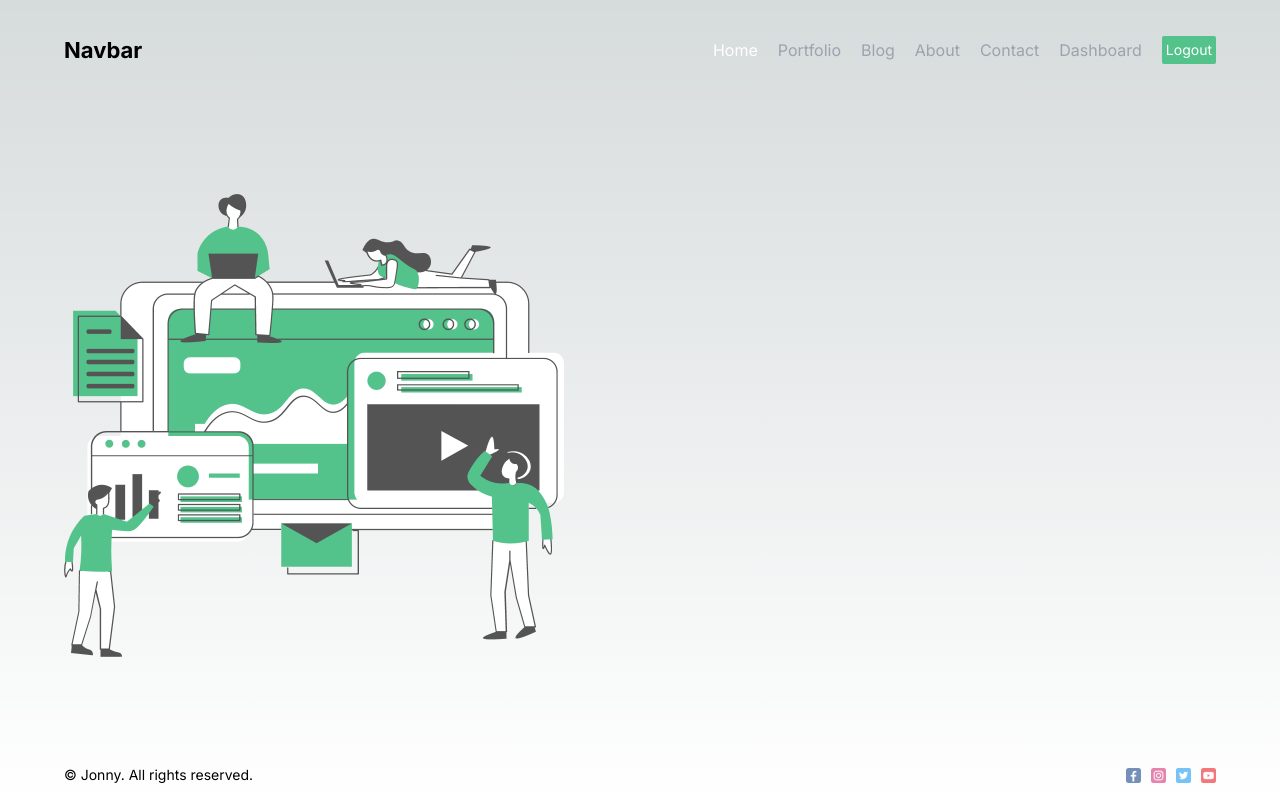
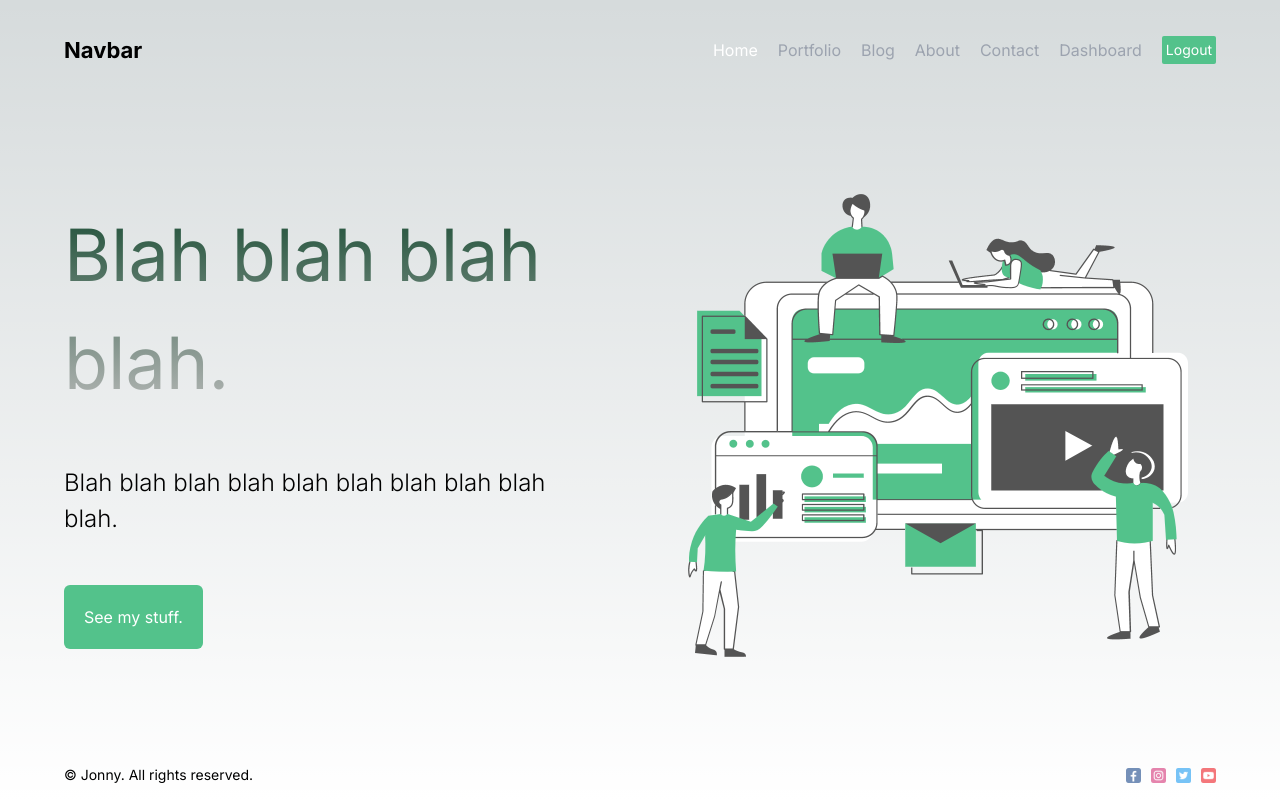
Before and after one commit to jonnyabrams/nextjs13-tryout, a Next.js app: page / in a window 1280 px wide. Built offline with nearby package versions, Linux system fonts and the light colour scheme.

Commit message:
feat: home page content

```diff
--- a/src/app/page.tsx
+++ b/src/app/page.tsx
@@ -2,8 +2,16 @@ import Image from "next/image";
 
 export default function Home() {
   return (
-    <div>
-      <Image src="/assets/hero.png" alt="" width={500} height={500} />
+    <div className="flex items-center gap-24">
+      <div className="flex flex-col flex-1 gap-12">
+        {/* give bg gradient then make it only visible where the text is and make the text transparent to give text the gradient */}
+        <h1 className="text-[72px] bg-gradient-to-b from-[#194c33] to-[#bbb]" style={{ WebkitBackgroundClip: 'text', WebkitTextFillColor: 'transparent' }}>Blah blah blah blah.</h1>
+        <p className="text-[24px] font-light">Blah blah blah blah blah blah blah blah blah blah.</p>
+        <button className="p-5 cursor-pointer bg-[#53c28b] border-none text-white rounded-md hover:scale-105 transition" style={{width: "max-content"}}>See my stuff.</button>
+      </div>
+      <div className="flex flex-col flex-1 gap-12">
+        <Image src="/assets/hero.png" alt="" width={500} height={500} />
+      </div>
     </div>
   );
 }
```
